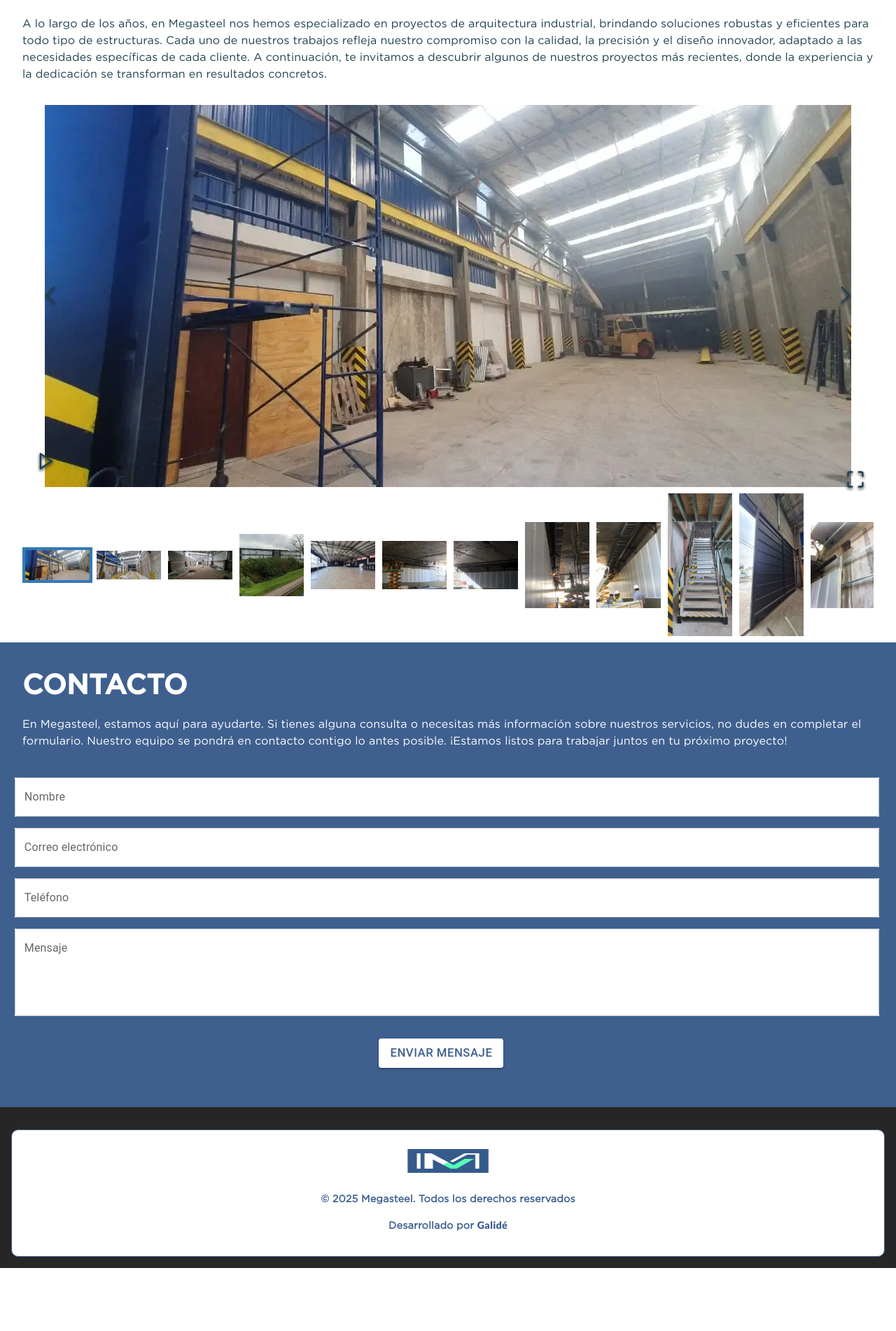
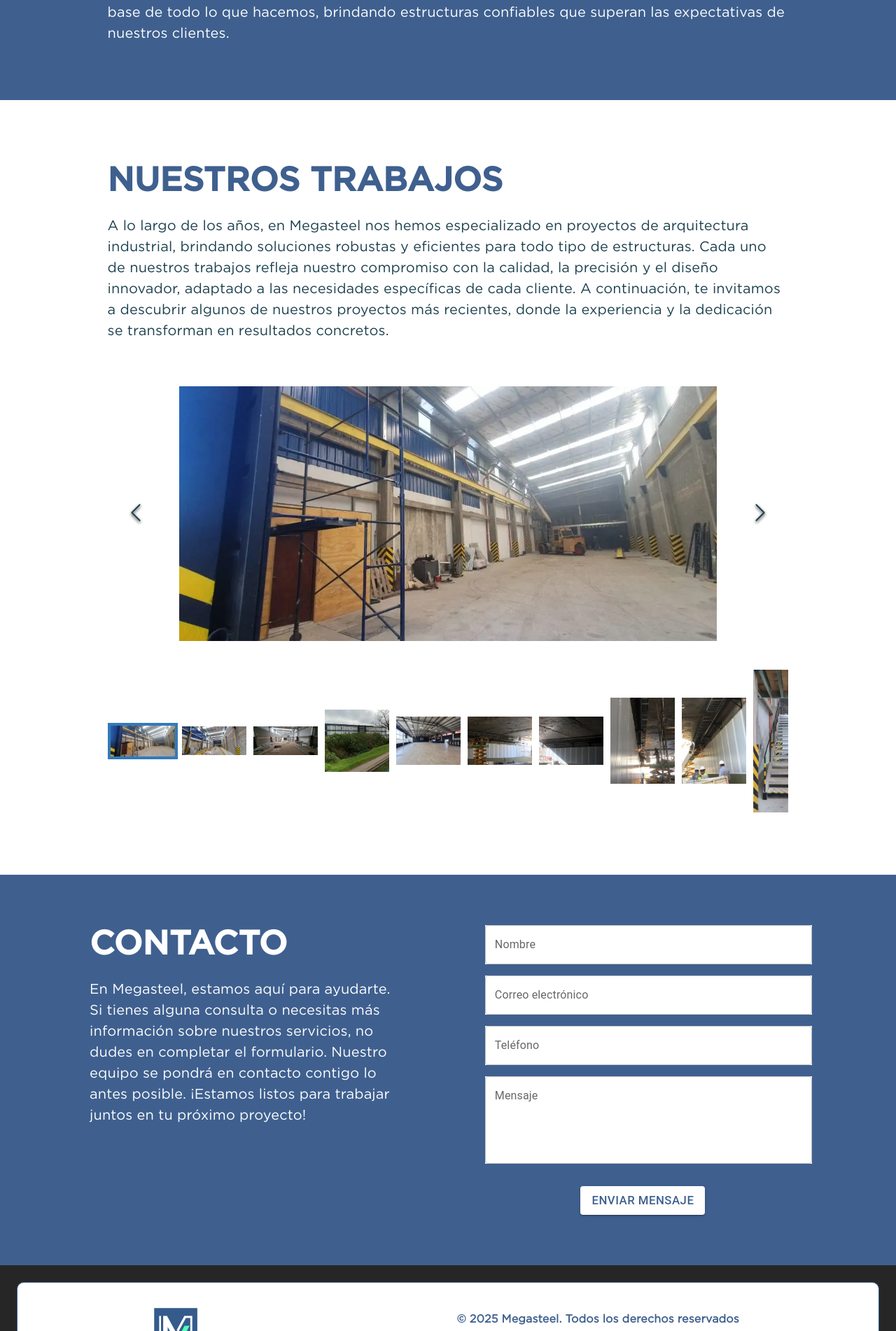
Before and after one commit to octaviofitz/megasteel, a React (Create React App) app: page / in a window 1280 px wide. Shown: the part 898-2800 px from the top of the page at 70% size. Before the commit the page ends 2710 px from the top, so only its background shows below. Built offline with nearby package versions, Linux system fonts and the light colour scheme.

Commit message:
desktop query

```diff
--- a/src/Components/Contacto/Contacto.js
+++ b/src/Components/Contacto/Contacto.js
@@ -65,16 +65,14 @@ function Contacto() {
 
     return (
         <section className='contacto' id='contacto'>
-        <div className='container'>
-            <div className='containerIMG'>
-                <img src='' alt='Contacto MegaSteel' />
-            </div>
-        </div>
+        <div className='containerTexto'>
         <div>
             <h4 className='titulo'>Contacto</h4>
             <p className='texto'>En Megasteel, estamos aquí para ayudarte. Si tienes alguna consulta o necesitas más información sobre nuestros servicios, no dudes en completar el formulario. Nuestro equipo se pondrá en contacto contigo lo antes posible. ¡Estamos listos para trabajar juntos en tu próximo proyecto!</p>
             </div>
+        </div>
 
+      <div className='containerBox'>
             <Box
       component="form"
       sx={{
@@ -201,6 +199,7 @@ function Contacto() {
 
       </div>
     </Box>
+    </div>
 
         </section>
     );
--- a/src/Components/Contacto/contacto.css
+++ b/src/Components/Contacto/contacto.css
@@ -29,6 +29,10 @@
     font-size: 1.05rem;
 }
 
+.contacto .boton:hover{
+    color: #52FFB6;
+}
+
 .containerIMG{
     display: none;
 }
@@ -36,3 +40,34 @@
 .css-y4n9bg-MuiFormControl-root-MuiTextField-root{
     border-radius: 8px !important;
 }
+
+@media(min-width: 768px){
+    .contacto{
+        padding: 8vh 10vw;
+    }
+}
+
+@media(min-width: 1024px){
+    .contacto{
+        display: flex;
+        justify-content: space-between;
+        padding: 8vh 10vw;
+        padding-bottom: 6vh;
+    }
+
+    .contacto .containerTexto{
+        width: 35vw;
+    }
+
+    .contacto .containerBox{
+        width: 35vw;
+    }
+
+    .contacto .titulo{
+        font-size: 6vh;
+    }
+
+    .contacto .texto{
+        font-size: 1.25rem;
+    }
+}
--- a/src/Components/Footer/Footer.js
+++ b/src/Components/Footer/Footer.js
@@ -7,10 +7,12 @@ import './footer.css';
 function Footer() {
     return (
         <footer className='footer'>
-            <div className='container'>
+            <div className='containerImg'>
                 <img src={logo} className='logo' alt='Logo Megasteel' />
-            <p className='links'>© 2025 Megasteel. Todos los derechos reservados</p>
-            <p className='links'>Desarrollado por <b className='bold'>Galidé</b></p>
+                     </div>
+                <div className='containerTexto'>
+            <p className='texto'>© 2025 Megasteel. Todos los derechos reservados</p>
+            <p className='texto'>Desarrollado por <a href='https://www.galide.com.ar' target='__blank' className='bold'>Galidé</a></p>
             </div>
         </footer>
     );
--- a/src/Components/Footer/footer.css
+++ b/src/Components/Footer/footer.css
@@ -13,13 +13,11 @@
 
 .footer .logo{
     width: 15vw;
-    height: 100vh;
     display: flex;
     margin: auto;
-
 }
 
-.footer .links{
+.footer .containerTexto .texto{
     margin: 1rem 0;
     font-family: 'GothamBook';
     color: #3F608F;
@@ -28,4 +26,43 @@
 .footer .bold{
     color: #3F608F;
     font-weight: 900;
+    text-decoration: none;
 }
+
+.footer .bold:hover{
+    color: #52FFB6;
+}
+
+@media(min-width: 768px){
+    .footer .logo{
+        width: 10vw;
+    }
+
+    .footer {
+        font-size: 1rem;
+    }
+
+    .footer .containerTexto .texto{
+        margin: 1.5rem;
+    }
+}
+
+@media (min-width:1024px){
+    .footer{
+        display: flex;
+        justify-content: space-around;
+        margin: 1.5rem;
+        margin-bottom: 0.5rem;
+    }
+
+    .footer .logo{
+        width: 8vw;
+    }
+
+    .footer .containerTexto .texto{
+        padding: 0rem;
+        margin: 1.5rem;
+        font-size: 1rem;
+    }
+
+}
--- a/src/Components/Header/header.css
+++ b/src/Components/Header/header.css
@@ -13,3 +13,24 @@
     font-family: 'BankGothicBold';
     font-size: 45px;
 }
+
+@media(min-width: 768px) {
+    .header .titulo{
+        padding: 28vh 5vw 0;
+        font-size: 60px;
+    }
+}
+
+@media(min-width: 1024px) {
+    .header .titulo{
+        padding: 27vh 5vw 0;
+        font-size: 70px;
+    }
+}
+
+@media(min-width: 1024px) {
+    .header .titulo{
+        padding: 26vh 5vw 0;
+        font-size: 80px;
+    }
+}
--- a/src/Components/NavBar/navBar.css
+++ b/src/Components/NavBar/navBar.css
@@ -31,10 +31,10 @@
 }
 
 
-.isologo{
+.navBar .isologo{
     height: 13vh !important;
 }
 
-.logo{
+.navBar .logo{
     height: 7vh !important;
 }
--- a/src/Components/Nosotros/nosotros.css
+++ b/src/Components/Nosotros/nosotros.css
@@ -20,3 +20,24 @@
     font-weight: 700;
     color: #fff;
 }
+
+@media(min-width: 768px){
+    .nosotros{
+        padding: 8vh 10vw;
+    }
+}
+
+@media(min-width: 1024px){
+    .nosotros{
+        padding: 10vh 12vw;
+    }
+
+    .nosotros .titulo{
+        font-size: 6vh;
+
+    }
+
+    .nosotros .texto{
+        font-size: 1.25rem;
+    }
+}
--- a/src/Components/PortfolioMobile/portfolioMobile.css
+++ b/src/Components/PortfolioMobile/portfolioMobile.css
@@ -28,3 +28,33 @@
     height: 45px;
     width: 60px;
 }
+
+.image-gallery-fullscreen-button .image-gallery-svg, .image-gallery-play-button .image-gallery-svg {
+        display: none;
+}
+
+@media(min-width: 768px){
+    .portfolioMobile{
+        padding: 8vh 10vw;
+    }
+}
+
+ @media(min-width: 1024px){
+    .portfolioMobile{
+        padding: 10vh 12vw;
+    }
+
+    .portfolioMobile .titulo{
+        font-size: 6vh;
+    }
+
+    .portfolioMobile .texto{
+        font-size: 1.25rem;
+    }
+
+    .portfolioMobile .image-gallery-slide .image-gallery-image{
+        width: 60vw;
+        margin-bottom: 2rem;
+        margin-top: 2rem;
+    }
+}
```
